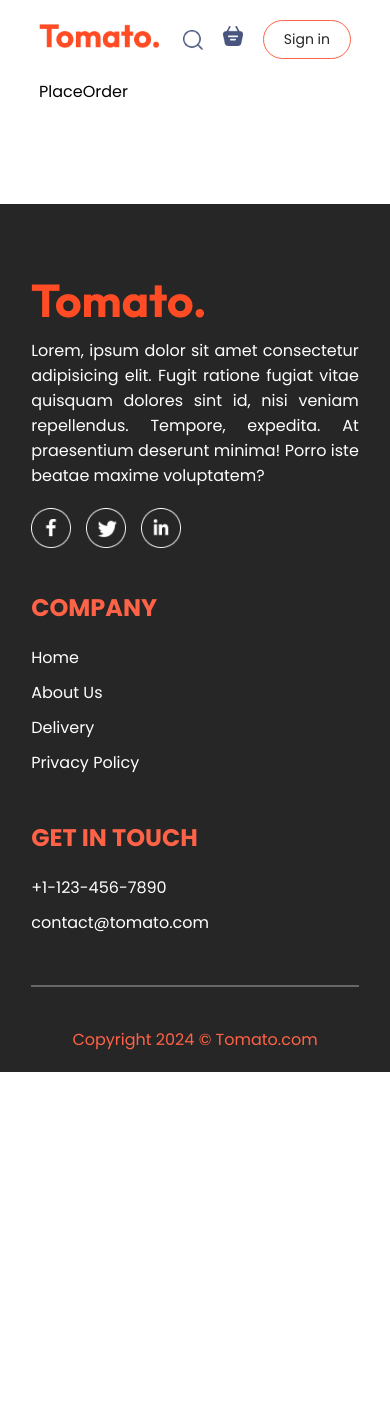
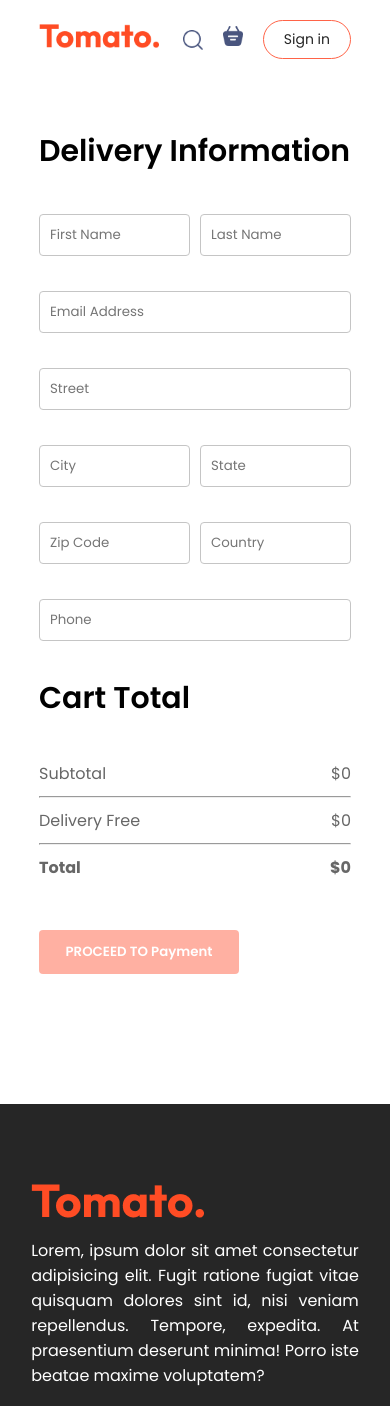
Before and after one commit to danidudileka/Food-Delivery-App-React-JS, a React (Vite) app: page /order in a window 390 px wide. Shown: the top 1406 px of the page. Before the commit the page ends 1072 px from the top, so only its background shows below. Built offline with nearby package versions, Linux system fonts and the light colour scheme.

Commit message:
CartPage & PlaceOrder Page

```diff
--- a/src/assets/assets.js
+++ b/src/assets/assets.js
@@ -47,6 +47,7 @@ import food_32 from './food_32.png'
 import add_icon_white from './add_icon_white.png'
 import add_icon_green from './add_icon_green.png'
 import remove_icon_red from './remove_icon_red.png'
+import remove_icon_cross from './remove_icon_cross.png'
 import app_store from './app_store.png'
 import play_store from './play_store.png'
 import linkedin_icon from './linkedin_icon.png'
@@ -69,6 +70,7 @@ export const assets = {
     add_icon_green,
     add_icon_white,
     remove_icon_red,
+    remove_icon_cross,
     app_store,
     play_store,
     linkedin_icon,
--- a/src/components/Header/Header.css
+++ b/src/components/Header/Header.css
@@ -2,8 +2,9 @@ header {
   height: 34vw;
   margin: 30px auto;
   background: url("/header_img.png") no-repeat;
-  background-size: contain;
+  background-size: cover;
   position: relative;
+  border-radius: 24px;
 }
 
 .header-contents {
@@ -22,12 +23,14 @@ header {
   font-weight: 500;
   color: #fff;
   font-size: max(3.9vw, 22px);
+  text-shadow: 4px 4px 4px #00000030;
 }
 
 .header-contents p {
   text-align: justify;
   color: #fff;
   font-size: 1vw;
+  text-shadow: 2px 2px 2px #00000030;
 }
 
 .header-contents button {
@@ -42,11 +45,18 @@ header {
 }
 
 @media (max-width: 1050px) {
+  header {
+    height: 40vw;
+  }
+
   .header-contents {
     max-width: 45%;
   }
 }
 @media (max-width: 750px) {
+  header {
+    border-radius: 16px;
+  }
   .header-contents {
     max-width: 65%;
   }
--- a/src/pages/Cart/Cart.css
+++ b/src/pages/Cart/Cart.css
@@ -4,7 +4,7 @@
 
 .cart-items-title {
   display: grid;
-  grid-template-columns: 1fr 1.5fr 1fr 1fr 1fr 0.5fr;
+  grid-template-columns: 0.8fr 1.5fr 1fr 1fr 1fr 0.5fr;
   align-items: center;
   color: var(--gray);
   font-size: max(1vw, 12px);
@@ -16,7 +16,8 @@
 }
 
 .cart-items-item img {
-  width: 50px;
+  width: 80%;
+  border-radius: 8px;
 }
 
 .cart hr {
@@ -27,9 +28,11 @@
 
 .cart-items-item .Remove {
   cursor: pointer;
+  margin: auto;
+  width: 50%;
 }
 
-.NoItems{
+.NoItems {
   padding: 10px 0;
   color: var(--gray);
 }
@@ -108,6 +111,13 @@
 }
 
 @media (max-width: 750px) {
+  .cart-items-item img {
+    border-radius: 4px;
+  }
+
+  .cart-items-item .Remove {
+    width: 80%;
+  }
   .cart-bottom {
     flex-direction: column-reverse;
   }
--- a/src/pages/Cart/Cart.jsx
+++ b/src/pages/Cart/Cart.jsx
@@ -1,6 +1,10 @@
 import React, { useContext } from "react";
 import "./Cart.css";
 import { StoreContext } from "../../context/StoreContext";
+import { useNavigate } from "react-router-dom";
+import { assets } from "../../assets/assets";
+
+export const deliveryFee = 2;
 
 const Cart = () => {
   const {
@@ -11,12 +15,12 @@ const Cart = () => {
     getTotalQuantity,
   } = useContext(StoreContext);
   const totalQuantity = getTotalQuantity();
-  const deliveryFee = 2;
+  const navigate = useNavigate();
 
   return (
     <div className="cart">
       <div className="cart-items">
-        <div className="cart-items-title">
+        <div className="cart-items-title cart-heading">
           <p>Items</p>
           <p>Title</p>
           <p>Price</p>
@@ -46,7 +50,7 @@ const Cart = () => {
                       className="Remove"
                       onClick={() => removeFromCart(item._id)}
                     >
-                      X
+                      <img src={assets.remove_icon_cross} alt="remove_icon_cross" />
                     </p>
                   </div>
                   <hr key={`hr-${item._id}-${index}`} />
@@ -67,15 +71,18 @@ const Cart = () => {
             <hr />
             <div className="cart-total-details">
               <p>Delivery Free</p>
-              <p>${deliveryFee}</p>
+              <p>${getTotalCartAmount() === 0 ? 0 : deliveryFee}</p>
             </div>
             <hr />
             <div className="cart-total-details">
               <b>Total</b>
-              <b>${getTotalCartAmount() + deliveryFee}</b>
+              <b>${getTotalCartAmount() === 0 ? 0 : getTotalCartAmount() + deliveryFee}</b>
             </div>
           </div>
-          <button disabled={getTotalCartAmount() === 0}>
+          <button
+            disabled={getTotalCartAmount() === 0}
+            onClick={() => navigate("/order")}
+          >
             PROCEED TO CHECKOUT
           </button>
         </div>
--- a/src/pages/PlaceOrder/PlaceOrder.css
+++ b/src/pages/PlaceOrder/PlaceOrder.css
@@ -0,0 +1,58 @@
+.place-order {
+  display: flex;
+  align-items: start;
+  justify-content: space-between;
+  gap: 100px;
+  margin-top: 100px;
+}
+
+.place-order-left {
+  flex: 1;
+  width: 100%;
+  display: flex;
+  flex-direction: column;
+  gap: 20px;
+}
+
+.title {
+  font-size: 30px;
+  font-weight: 600;
+  margin-bottom: 20px;
+}
+
+.place-order-left input {
+  margin-bottom: 15px;
+  width: 100%;
+  padding: 10px;
+  border: 1px solid #c5c5c5;
+  border-radius: 4px;
+  outline-color: var(--primary);
+}
+
+.place-order-left .multi-fields {
+  display: flex;
+  gap: 10px;
+}
+
+.place-order-right {
+  flex: 1;
+  width: 100%;
+}
+
+.place-order .cart-total button {
+  margin: 30px 0;
+}
+
+@media (max-width: 900px) {
+    .place-order {
+      gap: 50px;
+      margin-top: 50px;
+    }
+  }
+
+@media (max-width: 750px) {
+  .place-order {
+    flex-direction: column;
+    gap: 20px;
+  }
+}
--- a/src/pages/PlaceOrder/PlaceOrder.jsx
+++ b/src/pages/PlaceOrder/PlaceOrder.jsx
@@ -1,10 +1,55 @@
-import React from 'react'
-import './PlaceOrder.css'
+import React, { useContext } from "react";
+import { StoreContext } from "../../context/StoreContext";
+import "./PlaceOrder.css";
+import { deliveryFee } from '../Cart/Cart'
 
 const PlaceOrder = () => {
+  const { getTotalCartAmount } = useContext(StoreContext);
   return (
-    <div>PlaceOrder</div>
-  )
-}
+    <form className="place-order">
+      <div className="place-order-left">
+        <h2 className="title">Delivery Information</h2>
+        <div className="multi-fields">
+          <input type="text" placeholder="First Name" />
+          <input type="text" placeholder="Last Name" />
+        </div>
+        <input type="email" placeholder="Email Address" />
+        <input type="text" placeholder="Street" />
+        <div className="multi-fields">
+          <input type="text" placeholder="City" />
+          <input type="text" placeholder="State" />
+        </div>
+        <div className="multi-fields">
+          <input type="text" placeholder="Zip Code" />
+          <input type="text" placeholder="Country" />
+        </div>
+        <input type="text" placeholder="Phone" />
+      </div>
 
-export default PlaceOrder
+      <div className="place-order-right">
+        <div className="cart-total">
+          <h2 className="title">Cart Total</h2>
+          <div>
+            <div className="cart-total-details">
+              <p>Subtotal</p>
+              <p>${getTotalCartAmount()}</p>
+            </div>
+            <hr />
+            <div className="cart-total-details">
+              <p>Delivery Free</p>
+              <p>${getTotalCartAmount() === 0 ? 0 : deliveryFee}</p>
+            </div>
+            <hr />
+            <div className="cart-total-details">
+              <b>Total</b>
+              <b>${getTotalCartAmount() === 0 ? 0 : getTotalCartAmount() + deliveryFee}</b>
+            </div>
+          </div>
+          <button disabled={getTotalCartAmount() === 0}>PROCEED TO Payment</button>
+        </div>
+      </div>
+    </form>
+  );
+};
+
+export default PlaceOrder;
```
Also changed, not shown: src/assets/remove_icon_cross.png (added).
